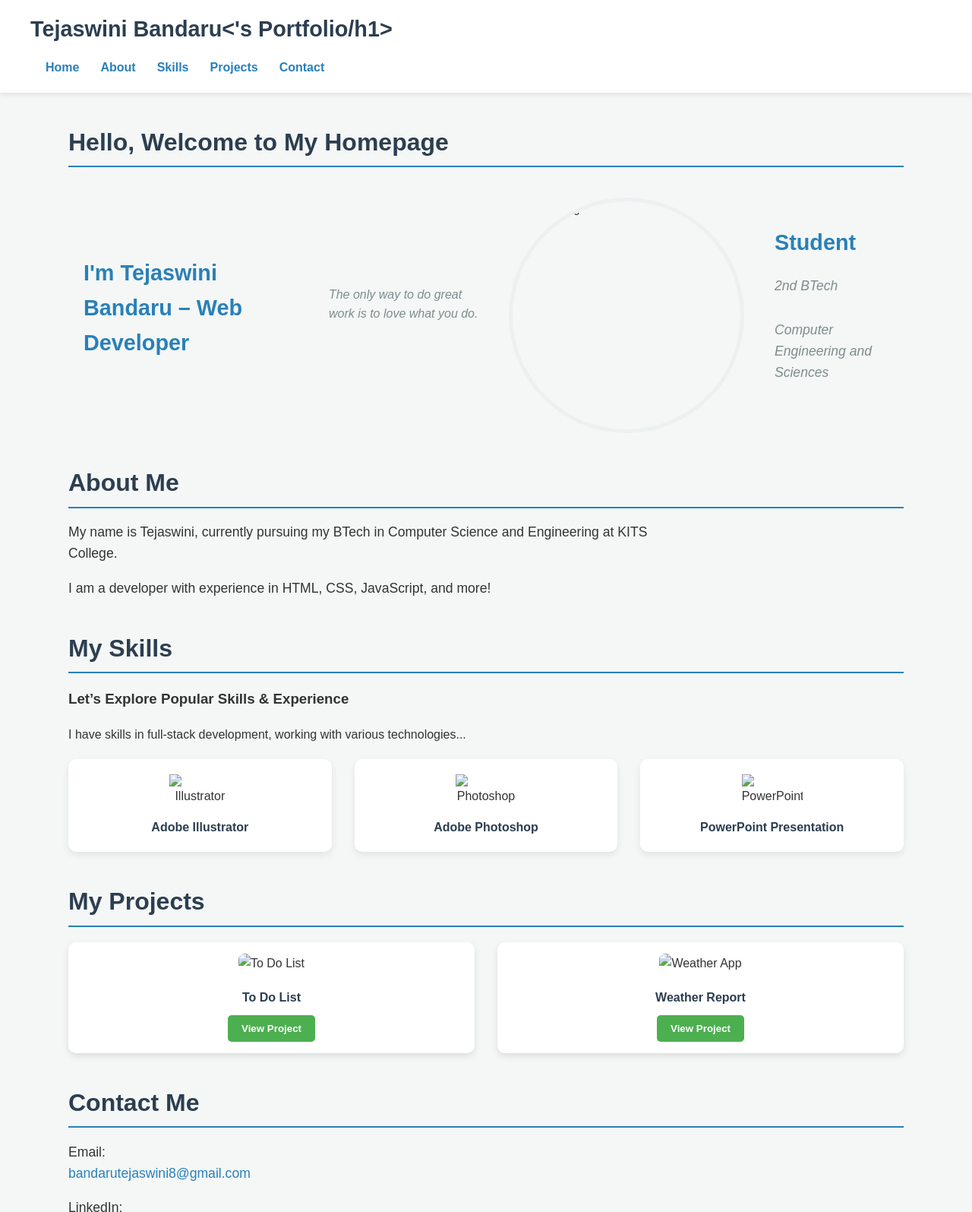
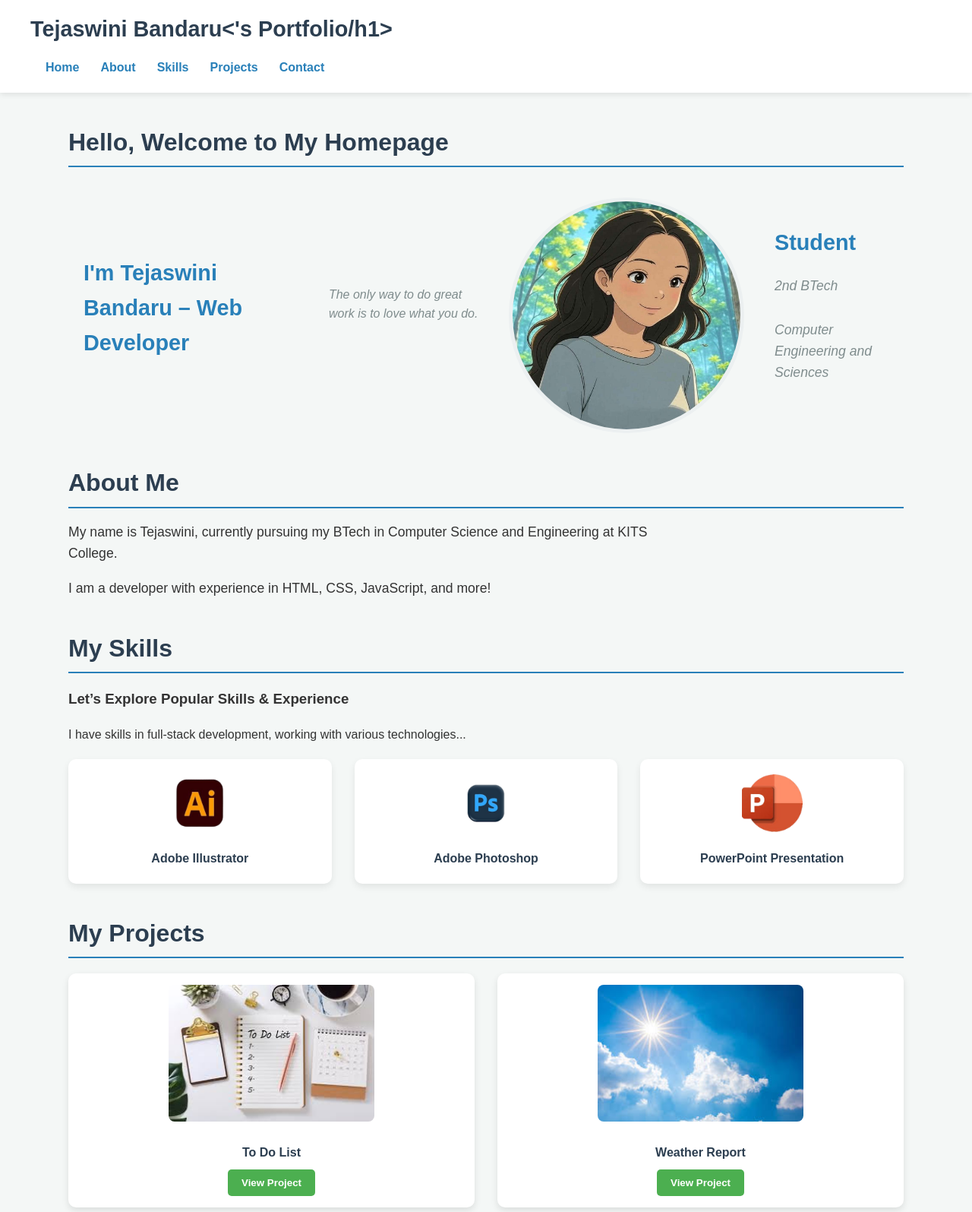
Before and after one commit to TejaswiniBandaru005/Portfolio, a plain HTML site: page index.html in a window 1280 px wide. Shown: the top 1595 px of the page at 76% size. Drawn offline with Linux system fonts and the light colour scheme.

Commit message:
index.html

```diff
--- a/index.html
+++ b/index.html
@@ -25,7 +25,7 @@
     <div class="home-content">
       <h3>I'm Tejaswini Bandaru – Web Developer</h3>
       <h4>The only way to do great work is to love what you do.</h4>
-      <img src="images/pic5.jpg" alt="Profile Pic" class="profile-pic"/>
+      <img src="pic5.jpg" alt="Profile Pic" class="profile-pic"/>
       <div class="student-info">
         <h3>Student</h3>
         <h4>2nd BTech</h4>
@@ -46,15 +46,15 @@
     <p>I have skills in full-stack development, working with various technologies...</p>
     <div class="skills-grid">
       <div class="skill-card">
-        <img src="images/illustrator.png" alt="Illustrator" />
+        <img src="illustrator.png" alt="Illustrator" />
         <h4>Adobe Illustrator</h4>
       </div>
       <div class="skill-card">
-        <img src="images/photoshop.png" alt="Photoshop" />
+        <img src="photoshop.png" alt="Photoshop" />
         <h4>Adobe Photoshop</h4>
       </div>
       <div class="skill-card">
-        <img src="images/ppt.png" alt="PowerPoint" />
+        <img src="ppt.png" alt="PowerPoint" />
         <h4>PowerPoint Presentation</h4>
       </div>
     </div>
@@ -64,14 +64,14 @@
     <h2>My Projects</h2>
     <div class="projects-grid">
       <div class="project-card">
-        <img src="images/todo.jpeg" alt="To Do List" />
+        <img src="todo.jpeg" alt="To Do List" />
         <h4>To Do List</h4>
         <a href="https://tejaswinibandaru005.github.io/To-Do-Application/" target="_blank">
           <button>View Project</button>
         </a>
       </div>
       <div class="project-card">
-        <img src="images/weather.jpeg" alt="Weather App" />
+        <img src="weather.jpeg" alt="Weather App" />
         <h4>Weather Report</h4>
         <a href="https://tejaswinibandaru005.github.io/Weather-Condition/" target="_blank">
           <button>View Project</button>
```
